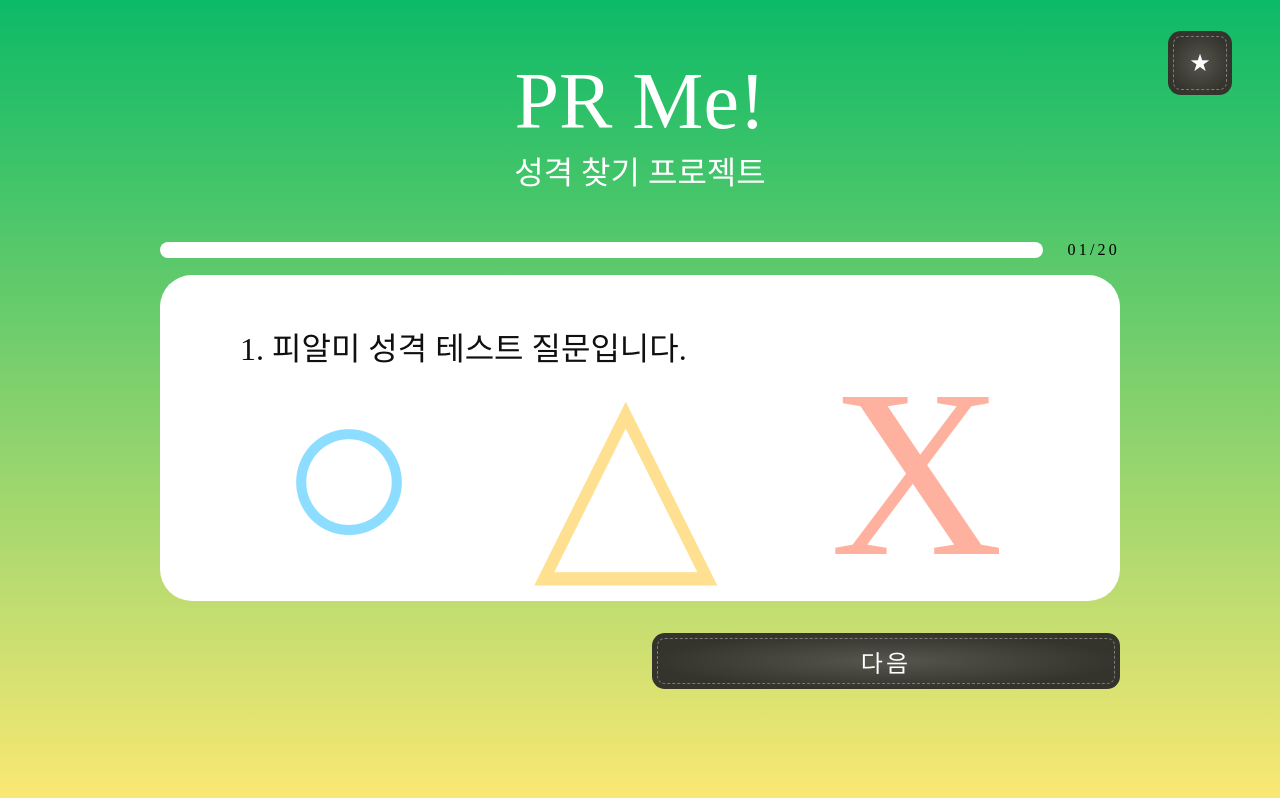
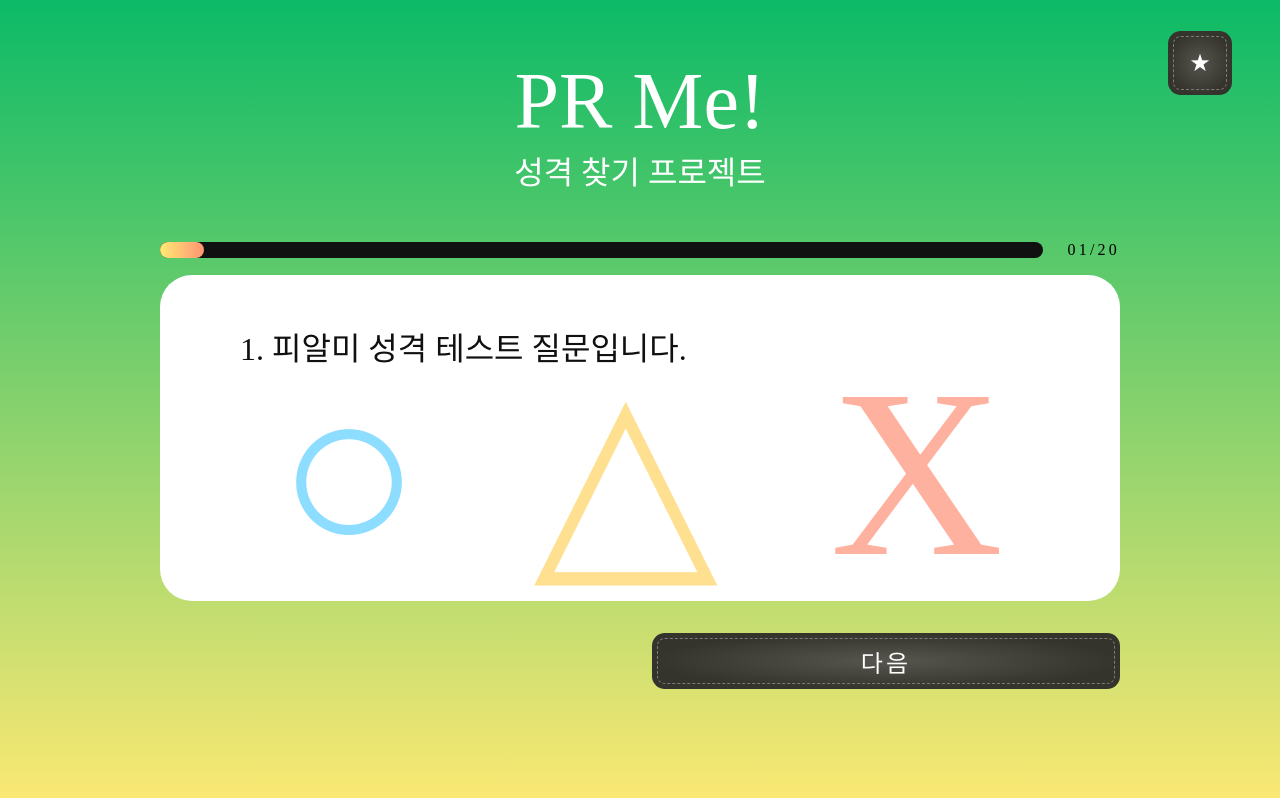
Before and after one commit to PRMe-org/PRMe, a React (Create React App) app in the folder front/: page /home/test in a window 1280 px wide. Built offline with nearby package versions, Linux system fonts and the light colour scheme; a web font is replaced by a local one.

Commit message:
0602 Friends.jsx progress bar 완성
progress bar 완성

```diff
--- a/front/src/App.css
+++ b/front/src/App.css
@@ -957,9 +957,17 @@ to {
 .progress-bar {
     width: 92%;
     height: 1rem;
-    background-color: white;
+    background-color: #101010;
     border-radius: 2rem;
 }
+.progress-bar-full {
+    height: 100%;
+    width: 0;
+    transition: width 0.5s ease-in-out;
+    border-radius: 2rem;
+    background: linear-gradient(90deg, rgba(255,233,115,1) 0%, rgba(255,149,115,1) 100%);
+}
+
 .progress-bar-text {
     font-size: 1rem;
     letter-spacing: 0.2rem;
--- a/front/src/pages/Test.jsx
+++ b/front/src/pages/Test.jsx
@@ -1,9 +1,10 @@
-import React, { useState } from 'react';
+import React, { useState, useEffect } from 'react';
 
 const Test = () => {
   const [currentQuestion, setCurrentQuestion] = useState(1);
   const totalQuestions = 20;
   const [selectedOptions, setSelectedOptions] = useState([]);
+  const [progressWidth, setProgressWidth] = useState(0);
 
   const questions = [
     "1. 피알미 성격 테스트 질문입니다.",
@@ -51,6 +52,11 @@ const Test = () => {
     // 여기에 원하는 동작을 추가.
   };
 
+  useEffect(() => {
+    const width = ((currentQuestion - 1) / (totalQuestions - 1)) * 95 + 5;
+    setProgressWidth(width);
+  }, [currentQuestion, totalQuestions]);
+
   const currentQuestionText = questions[currentQuestion - 1];
   const selectedOption = selectedOptions[currentQuestion - 1];
 
@@ -58,7 +64,9 @@ const Test = () => {
     <div className='test'>
       <div className='test-content'>
         <div className='test-content-top'>
-          <div className='progress-bar'></div>
+          <div className="progress-bar">
+            <div className="progress-bar-full" style={{ width: `${progressWidth}%` }}></div>
+          </div>
           <div className='progress-bar-text'>{currentQuestion.toString().padStart(2, '0')}/{totalQuestions}</div>
         </div>
 
```
